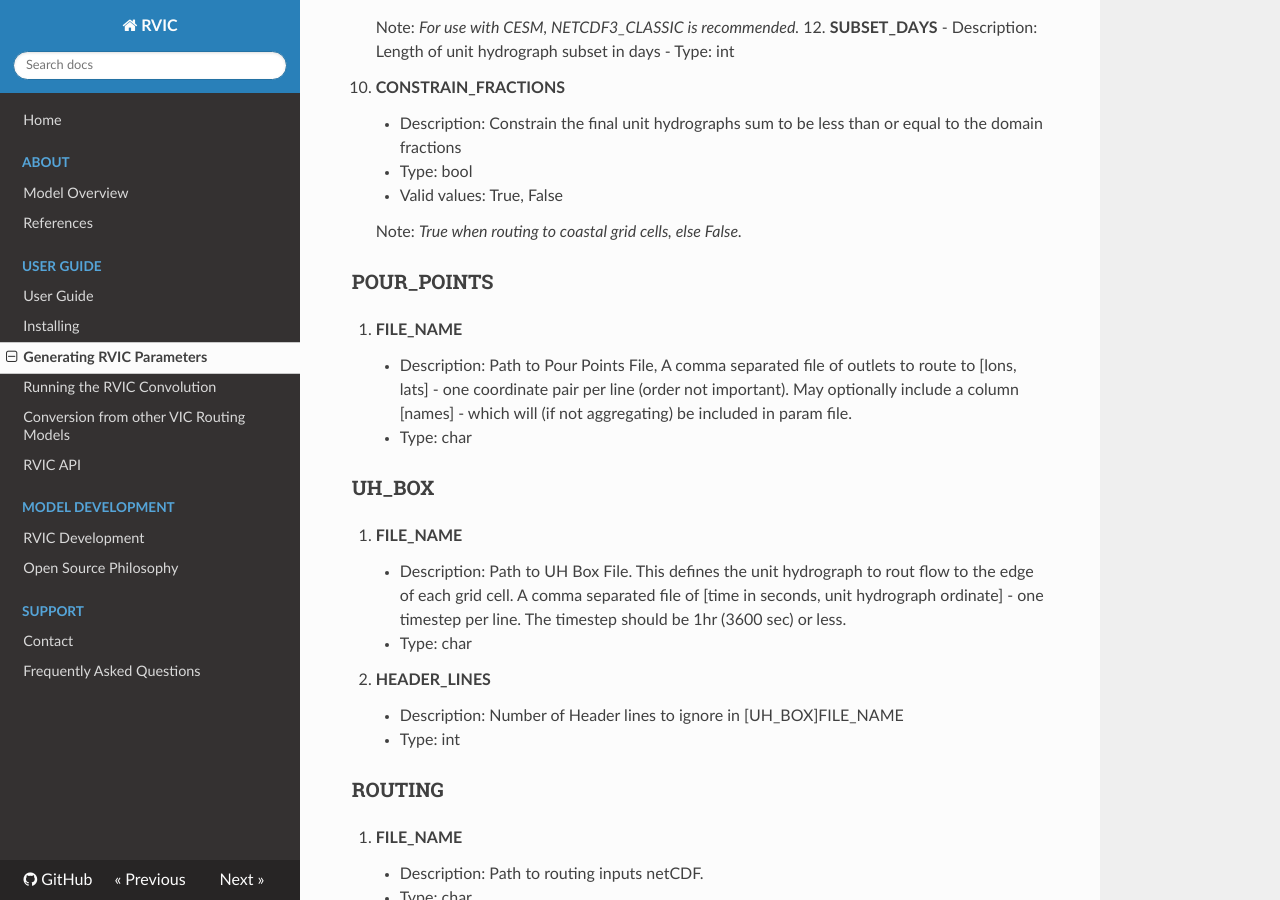
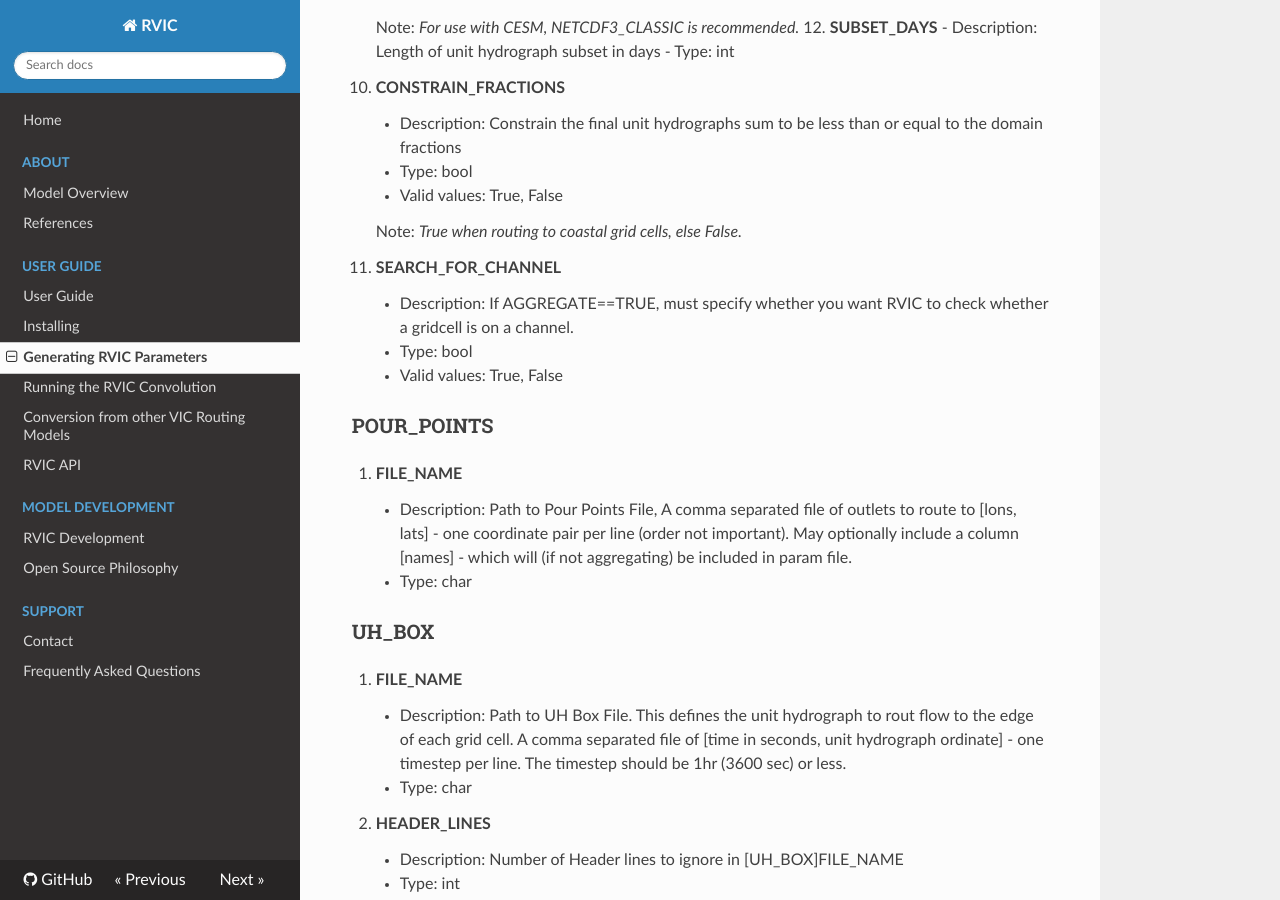
Before and after one commit to UW-Hydro/RVIC, an MkDocs documentation site: the page built from docs/user-guide/parameters.md, in a window 1280 px wide and 900 px high, scrolled down 4241 px. Built offline with MkDocs 1.6.1, drawn with Linux system fonts in a browser that asks for light colours; nearby versions of some CDN libraries; old or Windows-style settings are respelled for this version of MkDocs.

Commit message:
Added the parameter SEARCH_FOR_CHANNEL to the sample configuration file and to the corresponding documentation.

```diff
--- a/docs/user-guide/parameters.md
+++ b/docs/user-guide/parameters.md
@@ -146,6 +146,12 @@ A csv file that describes the routing of flow to the edge of the origin grid cel
 
     Note: *True when routing to coastal grid cells, else False.*
 
+14. **SEARCH_FOR_CHANNEL**
+
+    - Description: If AGGREGATE==TRUE, must specify whether you want RVIC to check whether a gridcell is on a channel.
+    - Type: bool
+    - Valid values: True, False
+
 ###POUR_POINTS
 1.  **FILE_NAME**
     - Description: Path to Pour Points File, A comma separated file of outlets to route to [lons, lats] - one coordinate pair per line (order not important).  May optionally include a column [names] - which will (if not aggregating) be included in param file.
```
Also changed, not shown: 1 other file.
